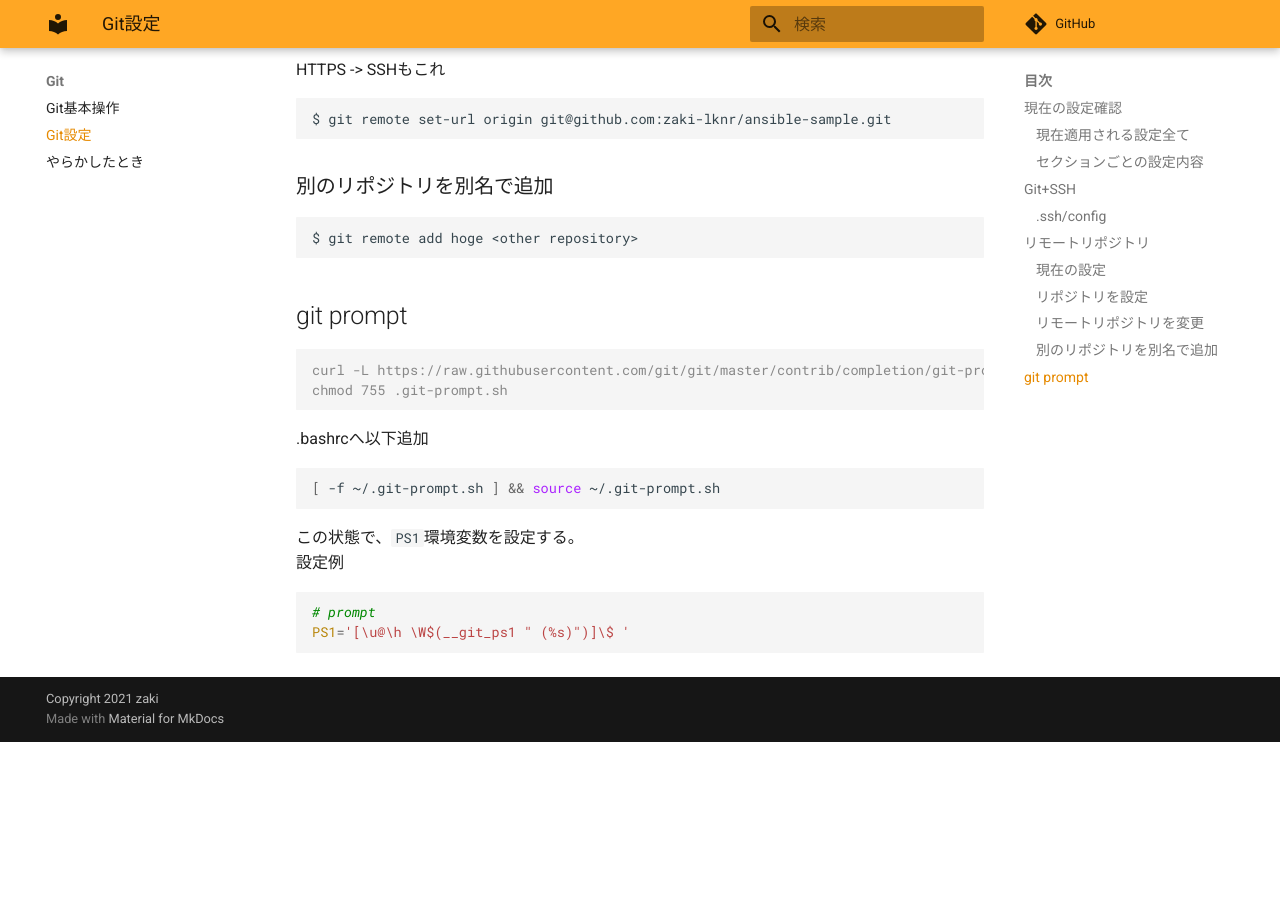
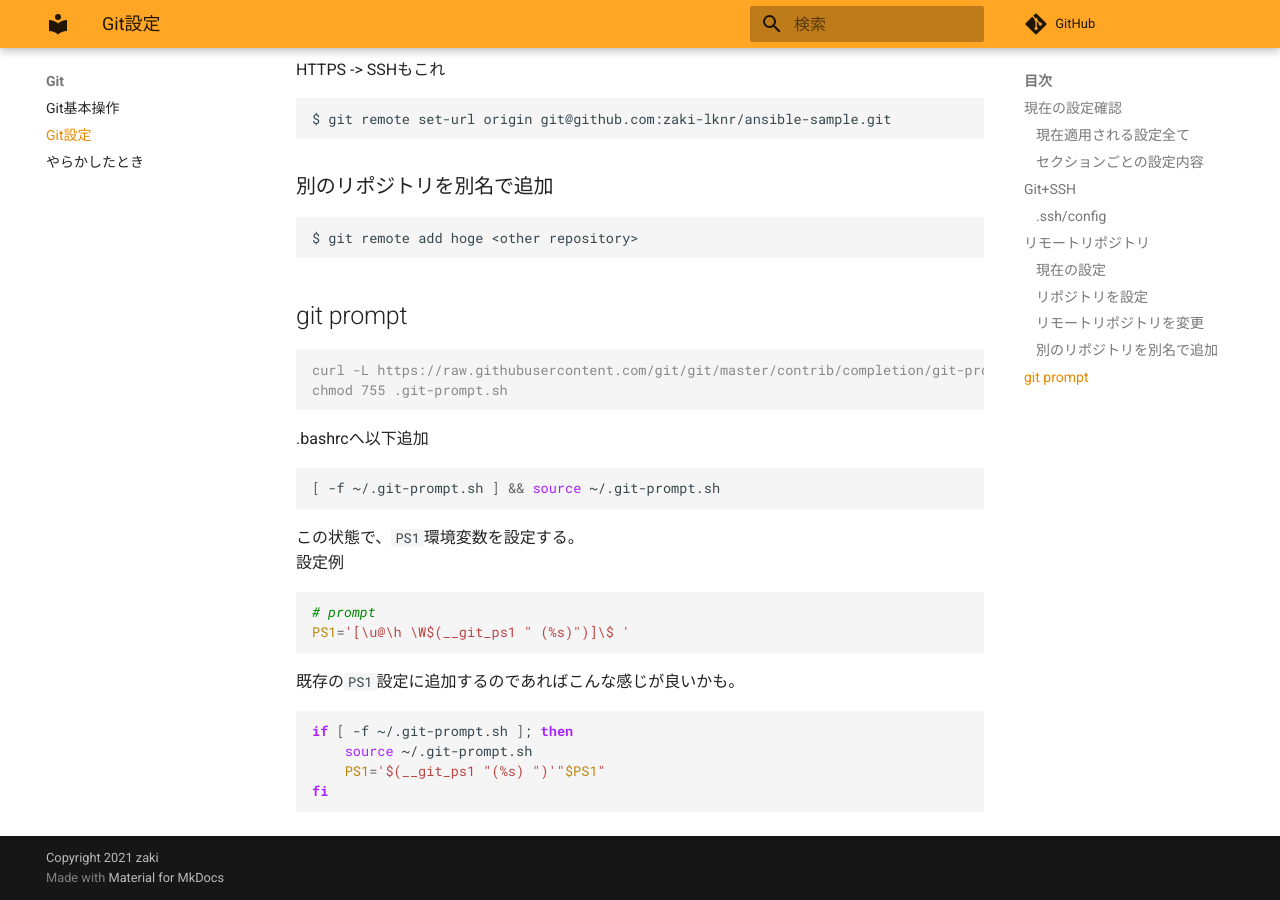
Before and after one commit to zaki-lknr/docs, an MkDocs documentation site: the page built from docs/Git/configure.md, in a window 1280 px wide and 900 px high, scrolled down 1443 px. Built offline with MkDocs 1.6.1 and Material for MkDocs 9.7.7, drawn with Linux system fonts in a browser that asks for light colours; comment, search, counter and statistics services are not loaded; before the commit the page ends 2185 px from its top, so only the background shows below that.

Commit message:
update: git/configure: git-promptのPS1設定例

````diff
--- a/docs/Git/configure.md
+++ b/docs/Git/configure.md
@@ -95,3 +95,12 @@ chmod 755 .git-prompt.sh
 # prompt
 PS1='[\u@\h \W$(__git_ps1 " (%s)")]\$ '
 ```
+
+既存の`PS1`設定に追加するのであればこんな感じが良いかも。
+
+```sh
+if [ -f ~/.git-prompt.sh ]; then
+    source ~/.git-prompt.sh
+    PS1='$(__git_ps1 "(%s) ")'"$PS1"
+fi
+```
````
